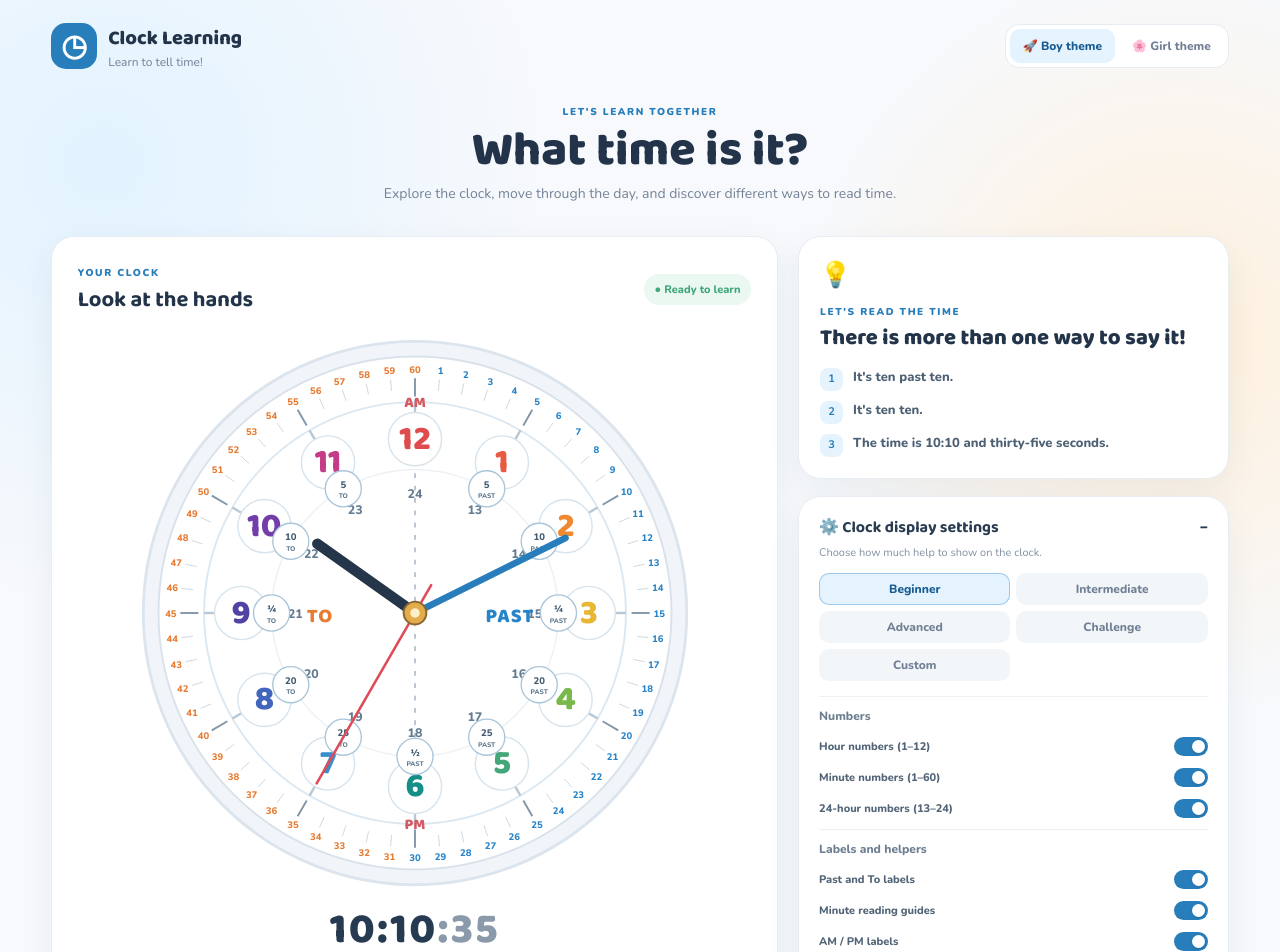
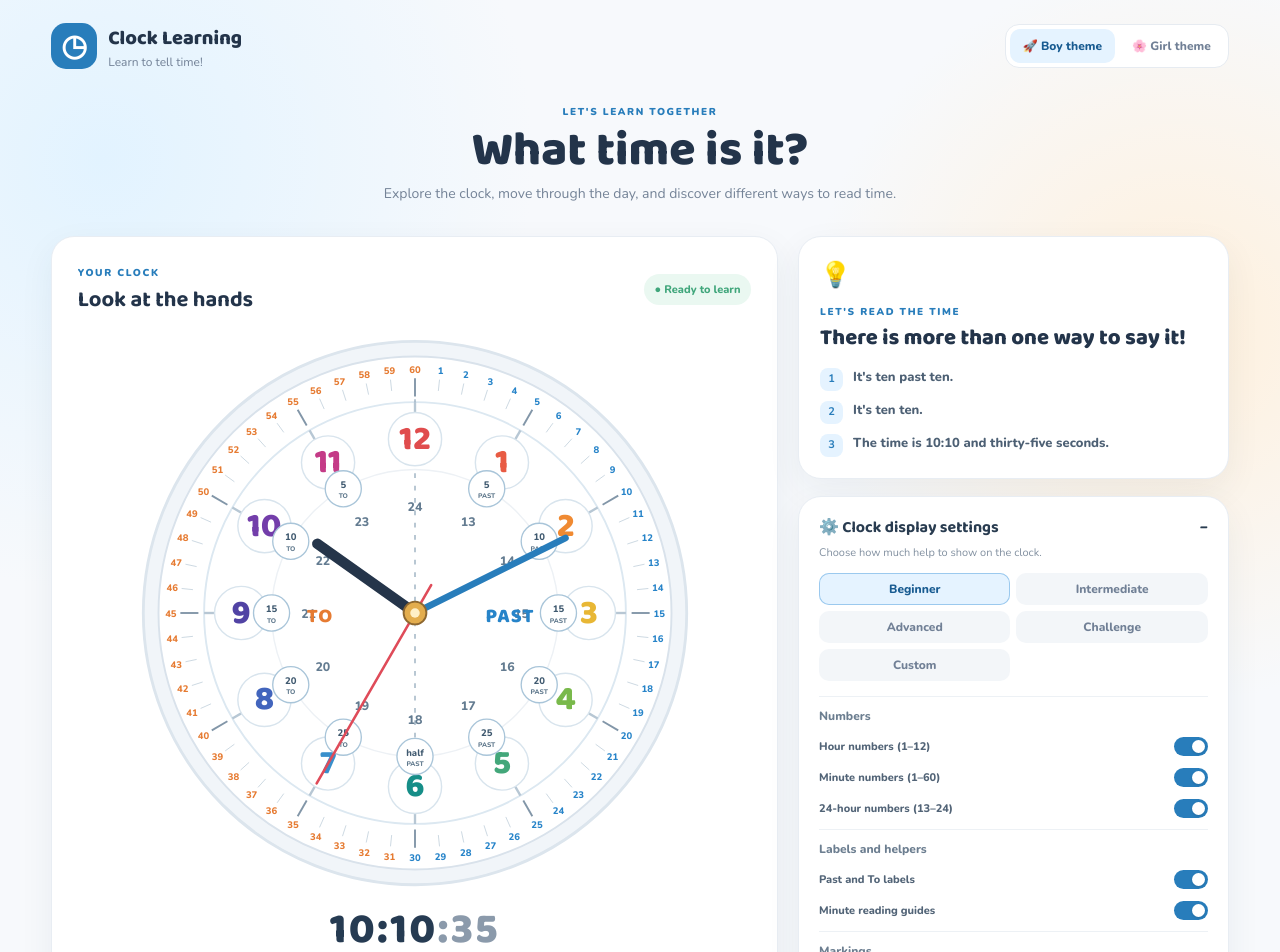
Before and after one commit to amir-dev-projects/clock-learning, a React (Vite) app: page / in a window 1280 px wide. Shown: the top 952 px of the page. Built offline with nearby package versions, Linux system fonts and the light colour scheme.

Commit message:
Refine clock labels and remove AM PM face controls

```diff
--- a/src/App.jsx
+++ b/src/App.jsx
@@ -29,7 +29,7 @@ function point(cx,cy,r,deg){const a=(deg-90)*Math.PI/180;return{x:cx+r*Math.cos(
 function Clock({hour,minute,second,display}){
   const cx=300,cy=300;
   const ha=(hour%12)*30+minute*.5+second/120, ma=minute*6+second*.1, sa=second*6;
-  const phrases=[{m:5,t:"5",s:"PAST"},{m:10,t:"10",s:"PAST"},{m:15,t:"¼",s:"PAST"},{m:20,t:"20",s:"PAST"},{m:25,t:"25",s:"PAST"},{m:30,t:"½",s:"PAST"},{m:35,t:"25",s:"TO"},{m:40,t:"20",s:"TO"},{m:45,t:"¼",s:"TO"},{m:50,t:"10",s:"TO"},{m:55,t:"5",s:"TO"}];
+  const phrases=[{m:5,t:"5",s:"PAST"},{m:10,t:"10",s:"PAST"},{m:15,t:"15",s:"PAST"},{m:20,t:"20",s:"PAST"},{m:25,t:"25",s:"PAST"},{m:30,t:"half",s:"PAST"},{m:35,t:"25",s:"TO"},{m:40,t:"20",s:"TO"},{m:45,t:"15",s:"TO"},{m:50,t:"10",s:"TO"},{m:55,t:"5",s:"TO"}];
   const colors=["#e85b43","#f08a32","#e8b735","#79b94b","#43a77a","#168e88","#398fcb","#4265bd","#5143a4","#733eaa","#c43b87","#e04c4d"];
   return <svg className="clock-svg" viewBox="0 0 600 600" role="img" aria-label={`Clock showing ${pad(hour)}:${pad(minute)}:${pad(second)}`}>
     <circle cx="300" cy="300" r="286" className="rim"/><circle cx="300" cy="300" r="270" className="face"/>
@@ -39,10 +39,10 @@ function Clock({hour,minute,second,display}){
     {display.hourTicks&&Array.from({length:12},(_,i)=>{const a=point(cx,cy,204,i*30),b=point(cx,cy,222,i*30);return <line key={i} x1={a.x} y1={a.y} x2={b.x} y2={b.y} className="hour-tick"/>;})}
     {display.minuteNumbers&&Array.from({length:60},(_,i)=>{const v=i+1,p=point(cx,cy,257,v*6);return <text key={v} x={p.x} y={p.y+4} className={`minute-number ${v<=30?"blue-number":"orange-number"}`}>{v}</text>;})}
     {display.hourNumbers&&Array.from({length:12},(_,i)=>{const v=i+1,p=point(cx,cy,183,v*30);return <g key={v}><circle cx={p.x} cy={p.y} r="28" className="hour-disc"/><text x={p.x} y={p.y+10} className="hour-number" fill={colors[i]}>{v}</text></g>;})}
-    {display.twentyFour&&Array.from({length:12},(_,i)=>{const v=i+13,p=point(cx,cy,126,(i+1)*30);return <text key={v} x={p.x} y={p.y+5} className="twentyfour">{v}</text>;})}
+    {display.twentyFour&&Array.from({length:12},(_,i)=>{const v=i+13,p=point(cx,cy,112,(i+1)*30);return <text key={v} x={p.x} y={p.y+5} className="twentyfour">{v}</text>;})}
     {display.pastTo&&<><text x="400" y="309" className="past-label">PAST</text><text x="200" y="309" className="to-label">TO</text></>}
     {display.phraseMarkers&&phrases.map(q=>{const p=point(cx,cy,151,q.m*6);return <g key={q.m}><circle cx={p.x} cy={p.y} r="19" className="phrase-disc"/><text x={p.x} y={p.y-1} className="phrase-main">{q.t}</text><text x={p.x} y={p.y+10} className="phrase-sub">{q.s}</text></g>;})}
-    {display.ampm&&<><text x="300" y="83" className="ampm">AM</text><text x="300" y="527" className="ampm">PM</text></>}
+
     {display.hourHand&&<line x1="300" y1="300" x2="300" y2="174" className="hour-hand" transform={`rotate(${ha} 300 300)`}/>}
     {display.minuteHand&&<line x1="300" y1="300" x2="300" y2="123" className="minute-hand" transform={`rotate(${ma} 300 300)`}/>}
     {display.secondHand&&<line x1="300" y1="334" x2="300" y2="93" className="second-hand" transform={`rotate(${sa} 300 300)`}/>}
@@ -64,7 +64,7 @@ export default function App(){
   const randomTime=()=>setTime({hour:Math.floor(Math.random()*24),minute:Math.floor(Math.random()*60),second:Math.floor(Math.random()*60)});
   const groups=[
     {title:"Numbers",items:[["hourNumbers","Hour numbers (1–12)"],["minuteNumbers","Minute numbers (1–60)"],["twentyFour","24-hour numbers (13–24)"]]},
-    {title:"Labels and helpers",items:[["pastTo","Past and To labels"],["phraseMarkers","Minute reading guides"],["ampm","AM / PM labels"]]},
+    {title:"Labels and helpers",items:[["pastTo","Past and To labels"],["phraseMarkers","Minute reading guides"],]},
     {title:"Markings",items:[["minuteTicks","Minute markings"],["hourTicks","Hour markings"]]},
     {title:"Clock hands",items:[["hourHand","Hour hand"],["minuteHand","Minute hand"],["secondHand","Second hand"]]}
   ];
```
